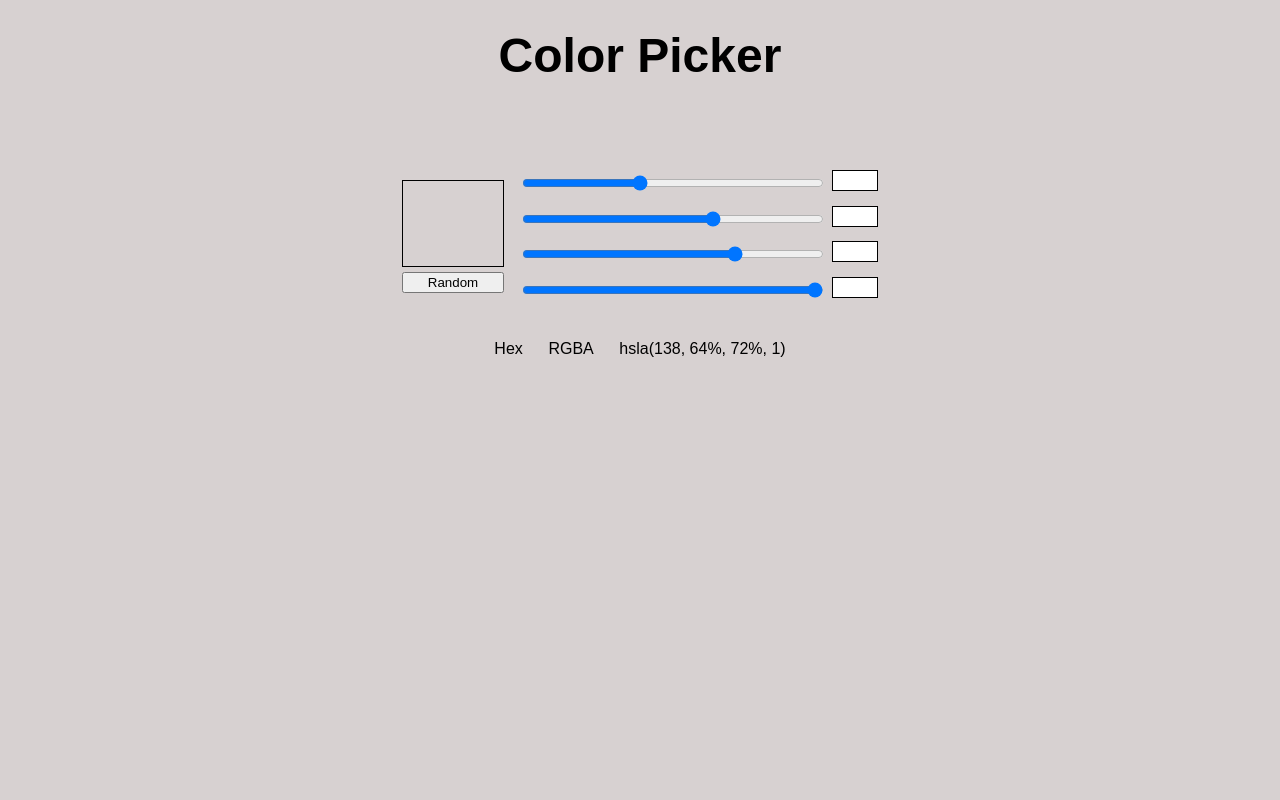
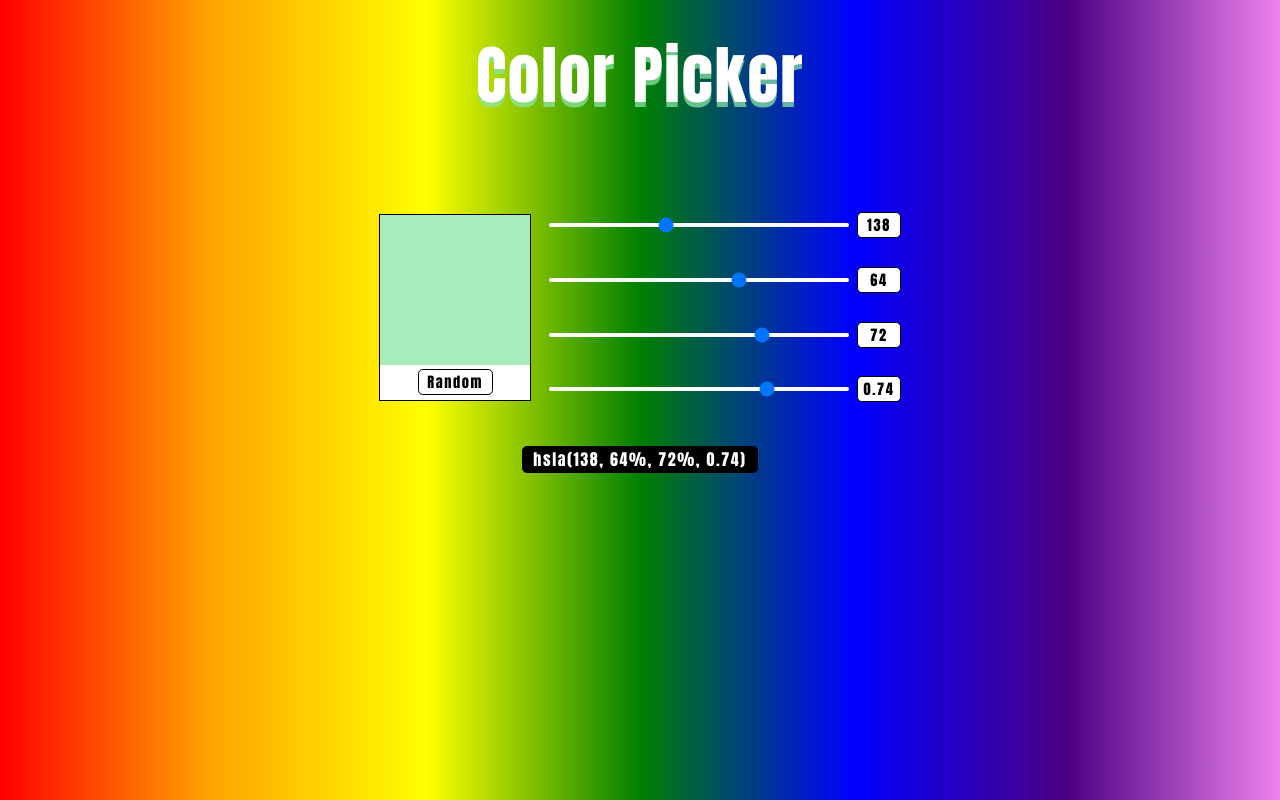
Before and after one commit to StevenZambito/color-picker, a React (Create React App) app: page / in a window 1280 px wide. Built offline with nearby package versions, Linux system fonts and the light colour scheme.

Commit message:
Completed styling and functionality

```diff
--- a/src/App.jsx
+++ b/src/App.jsx
@@ -5,7 +5,7 @@ export class App extends Component {
     hue: Math.floor(Math.random() * 360),
     saturation: Math.floor(Math.random() * 100),
     lightness: Math.floor(Math.random() * 100),
-    alpha: 1,
+    alpha: Math.round((Math.random() * (1 - 0) + 0) * 100) / 100,
   }
 
   /**
@@ -33,15 +33,42 @@ export class App extends Component {
     this.setState({ alpha: event.target.value })
   }
 
+  /**
+   * @param {any} event
+   */
+  handleRandomColor = event => {
+    this.setState({
+      hue: Math.floor(Math.random() * 360),
+      saturation: Math.floor(Math.random() * 100),
+      lightness: Math.floor(Math.random() * 100),
+      alpha: Math.round((Math.random() * (1 - 0) + 0) * 100) / 100,
+    })
+  }
+
   render() {
     return (
       <main>
-        <h1>Color Picker</h1>
+        <h1
+          style={{
+            textShadow: `0px 5px hsla(${this.state.hue}, ${this.state.saturation}%, ${this.state.lightness}%, ${this.state.alpha})`,
+          }}
+        >
+          Color Picker
+        </h1>
 
         <div className="first-section">
           <section className="color-box">
-            <div></div>
-            <button>Random</button>
+            <div
+              style={{
+                backgroundColor: `hsla(
+                  ${this.state.hue},
+                  ${this.state.saturation}%,
+                  ${this.state.lightness}%,
+                  ${this.state.alpha}
+                )`,
+              }}
+            ></div>
+            <button onClick={this.handleRandomColor}>Random</button>
           </section>
 
           <section className="color-ranges">
@@ -53,7 +80,7 @@ export class App extends Component {
                 value={this.state.hue}
                 onChange={this.handleChangeHue}
               ></input>
-              <input type="text"></input>
+              <p>{this.state.hue}</p>
             </div>
 
             <div>
@@ -64,7 +91,7 @@ export class App extends Component {
                 value={this.state.saturation}
                 onChange={this.handleChangeSaturation}
               ></input>
-              <input type="text"></input>
+              <p>{this.state.saturation}</p>
             </div>
 
             <div>
@@ -75,7 +102,7 @@ export class App extends Component {
                 value={this.state.lightness}
                 onChange={this.handleChangeLightness}
               ></input>
-              <input type="text"></input>
+              <p>{this.state.lightness}</p>
             </div>
 
             <div>
@@ -87,15 +114,13 @@ export class App extends Component {
                 value={this.state.alpha}
                 onChange={this.handleChangeAlpha}
               ></input>
-              <input type="text"></input>
+              <p>{this.state.alpha}</p>
             </div>
           </section>
         </div>
 
         <section className="color-info">
           <div>
-            <p>Hex</p>
-            <p>RGBA</p>
             <p>
               hsla({this.state.hue}, {this.state.saturation}%,{' '}
               {this.state.lightness}%, {this.state.alpha})
--- a/src/index.scss
+++ b/src/index.scss
@@ -4,37 +4,45 @@
 
 html {
   height: 100%;
-  background-color: rgb(215, 209, 209);
+  background-image: linear-gradient(
+    to right,
+    red,
+    orange,
+    yellow,
+    green,
+    blue,
+    indigo,
+    violet
+  );
 }
 
 body {
   margin: 0;
+  font-size: 0.9rem;
+  font-family: Impact, Haettenschweiler, 'Arial Narrow Bold', sans-serif;
+  letter-spacing: 0.1rem;
 }
 
 .first-section input[type='range'] {
   width: 300px;
-  height: 20px;
-  background: #ddd;
+  height: 4px;
   border-radius: 10px;
   margin-right: 0.5rem;
   cursor: pointer;
-}
-
-.first-section input[type='text'] {
-  width: 40px;
-  height: 17px;
+  -webkit-appearance: none;
+  background-color: white;
 }
 
 .first-section {
   display: flex;
   justify-content: center;
   align-items: center;
-  // border: solid purple;
 }
 
 .color-ranges div {
   display: flex;
-  margin: 0.6rem 0rem 0.6rem 0rem;
+  margin: 0;
+  align-items: center;
 }
 
 .color-info {
@@ -53,32 +61,60 @@ body {
 .color-box {
   display: flex;
   flex-direction: column;
+  align-items: center;
   margin-right: 1rem;
+  background-color: white;
+  border: 0.1rem black solid;
 }
 
 .color-box div {
-  border: 0.1rem solid;
-  width: 100px;
-  height: 85px;
+  width: 150px;
+  height: 150px;
 }
 
 h1 {
   text-align: center;
-  font-size: 3rem;
+  font-size: 4rem;
+  color: white;
 }
 
 section {
-  // border: solid red;
   margin-top: 3rem;
   text-align: center;
-}
-
-input {
-  border: 0.1rem solid black;
-  height: 17px;
 }
 
 button {
   cursor: pointer;
   margin-top: 0.3rem;
+  margin-bottom: 0.3rem;
+  width: 50%;
+  border: 0.1rem solid black;
+  border-radius: 0.3rem;
+  background-color: white;
+  font-family: Impact, Haettenschweiler, 'Arial Narrow Bold', sans-serif;
+  letter-spacing: 0.1rem;
+  font-size: 0.9rem;
 }
+
+.first-section P {
+  border: 0.1rem solid black;
+  width: 2rem;
+  border-radius: 0.3rem;
+  background-color: white;
+  color: black;
+  padding: 0.3rem;
+}
+
+p:hover {
+  cursor: default;
+}
+
+.color-info p {
+  border: 0.1rem solid black;
+  width: 14rem;
+  border-radius: 0.3rem;
+  background-color: black;
+  color: white;
+  padding: 0.3rem;
+  font-size: 1rem;
+}
```
